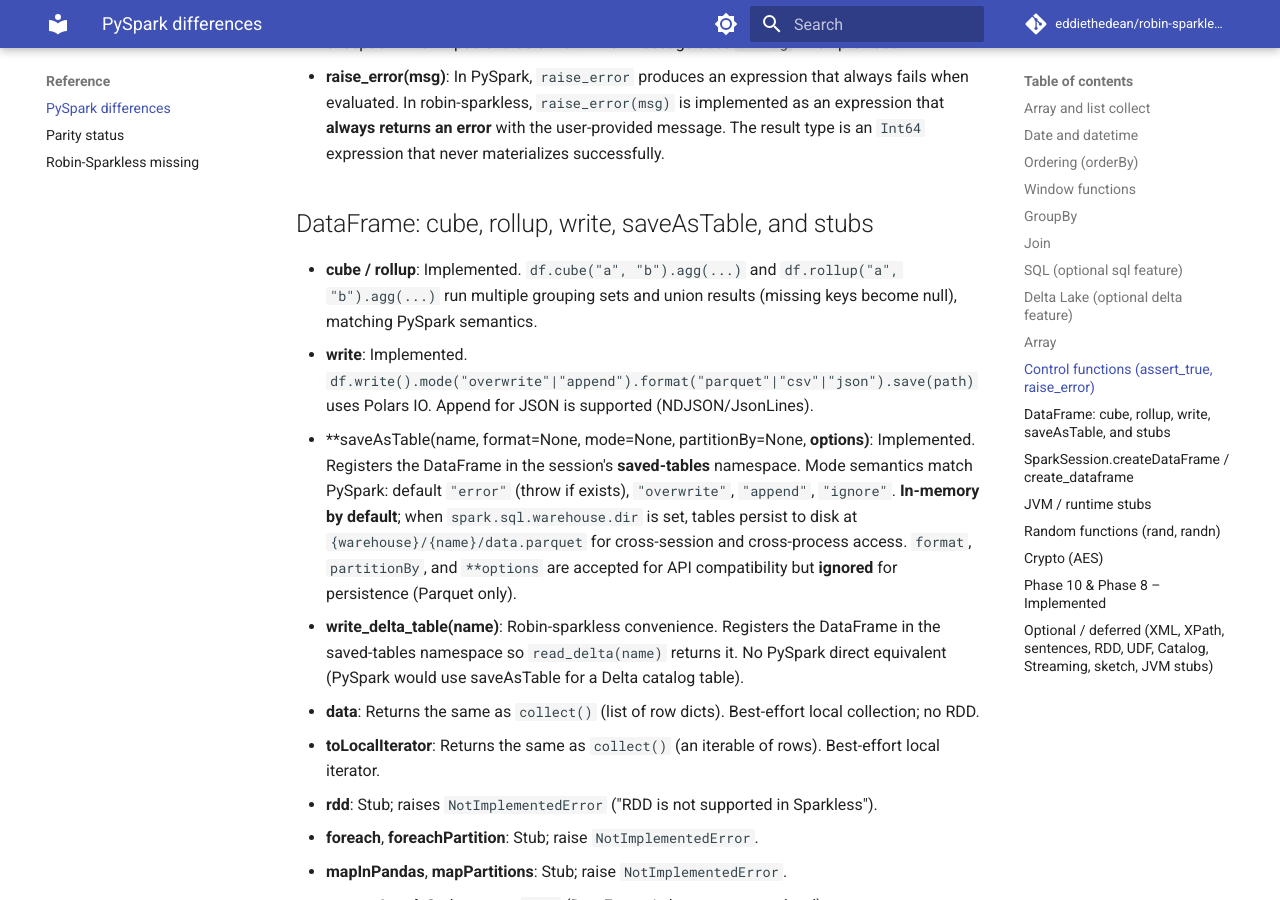
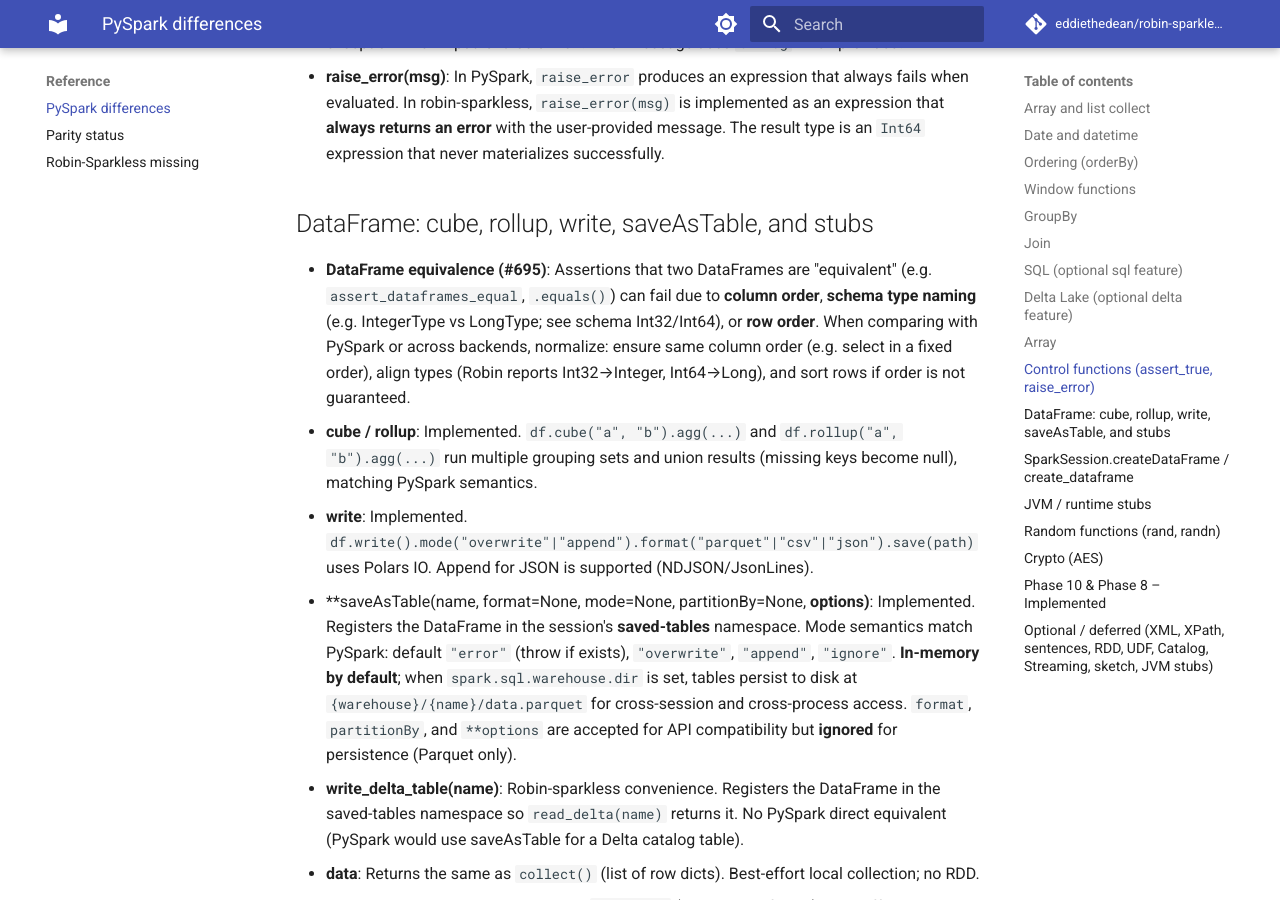
Before and after one commit to eddiethedean/robin-sparkless, an MkDocs documentation site: the page built from docs/PYSPARK_DIFFERENCES.md, in a window 1280 px wide and 900 px high, scrolled down 3393 px. Built offline with MkDocs 1.6.1 and Material for MkDocs 9.7.7, drawn with Linux system fonts in a browser that asks for light colours; comment, search, counter and statistics services are not loaded.

Commit message:
PR 7: DataFrames equivalent and doc (#695) (#968)
- Document DataFrame equivalence: column order, schema type (Int32/Int64), row order
  can cause 'not equivalent'; normalize before comparing.

```diff
--- a/docs/PYSPARK_DIFFERENCES.md
+++ b/docs/PYSPARK_DIFFERENCES.md
@@ -62,6 +62,7 @@
 
 ## DataFrame: cube, rollup, write, saveAsTable, and stubs
 
+- **DataFrame equivalence (#695)**: Assertions that two DataFrames are "equivalent" (e.g. `assert_dataframes_equal`, `.equals()`) can fail due to **column order**, **schema type naming** (e.g. IntegerType vs LongType; see schema Int32/Int64), or **row order**. When comparing with PySpark or across backends, normalize: ensure same column order (e.g. select in a fixed order), align types (Robin reports Int32→Integer, Int64→Long), and sort rows if order is not guaranteed.
 - **cube / rollup**: Implemented. `df.cube("a", "b").agg(...)` and `df.rollup("a", "b").agg(...)` run multiple grouping sets and union results (missing keys become null), matching PySpark semantics.
 - **write**: Implemented. `df.write().mode("overwrite"|"append").format("parquet"|"csv"|"json").save(path)` uses Polars IO. Append for JSON is supported (NDJSON/JsonLines).
 - **saveAsTable(name, format=None, mode=None, partitionBy=None, **options)**: Implemented. Registers the DataFrame in the session's **saved-tables** namespace. Mode semantics match PySpark: default `"error"` (throw if exists), `"overwrite"`, `"append"`, `"ignore"`. **In-memory by default**; when `spark.sql.warehouse.dir` is set, tables persist to disk at `{warehouse}/{name}/data.parquet` for cross-session and cross-process access. `format`, `partitionBy`, and `**options` are accepted for API compatibility but **ignored** for persistence (Parquet only).
```
